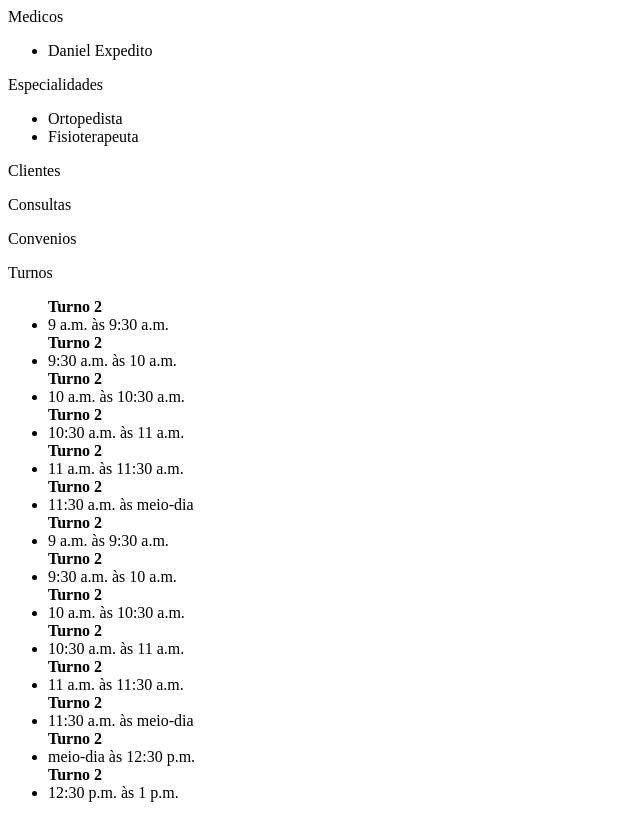
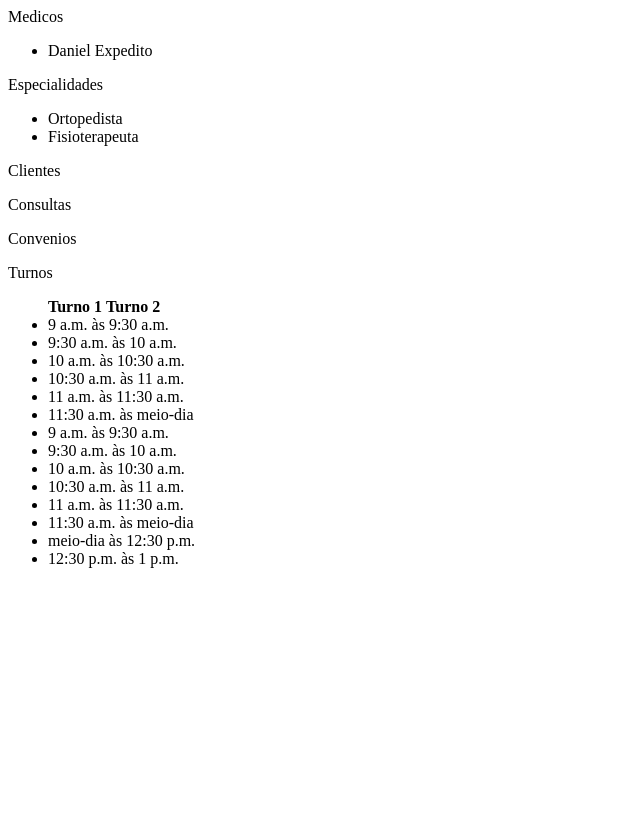
Before and after one commit to cirofcjr/bot-medical, a Django app: page / in a window 1280 px wide. Shown: the whole page, without its empty margins (0-640 px from the left). After the commit the page ends 568 px from the top, so only its background shows below. Run offline with Django 3.2, Linux system fonts and the light colour scheme; data comes from the database, SQL or seed files in the repository.

Commit message:
Alteração na vizualizacao dos dados

```diff
--- a/core/templates/index.html
+++ b/core/templates/index.html
@@ -59,12 +59,14 @@ Turnos
 <ul>
 
     {% for turno in turnos %}
-    {% for escala in turno.tempo.all %}
     <b>Turno {{turno.id}}</b>
-    <li>{{escala.inicio}}  às   {{escala.fim}}</li>
+
+        {% for escala in turno.tempo.all %}
+
+        <li>{{escala.inicio }}  às   {{escala.fim }} </li>
 
 
-    {% endfor %}
+        {% endfor %}
     {% endfor %}
 </ul>
 
```
